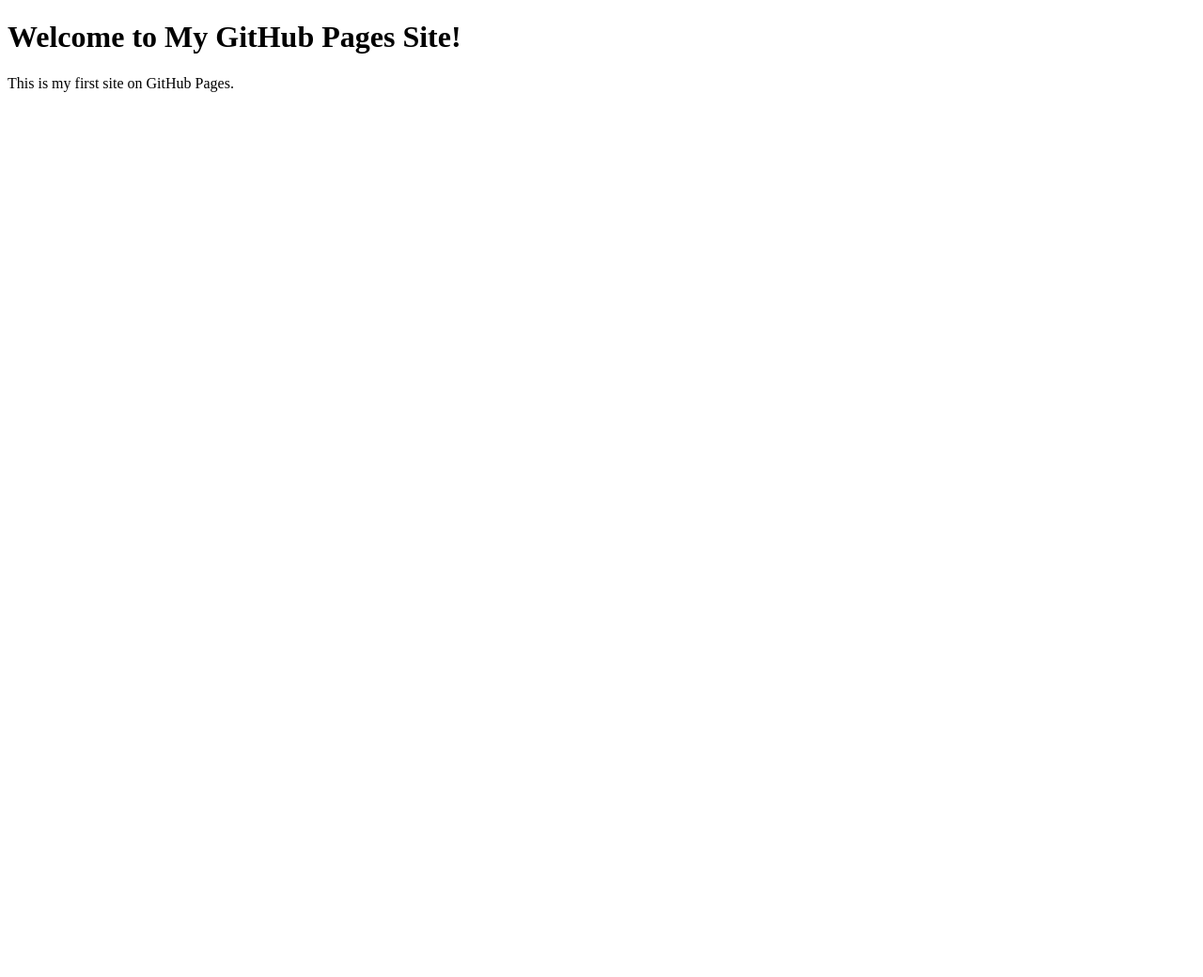
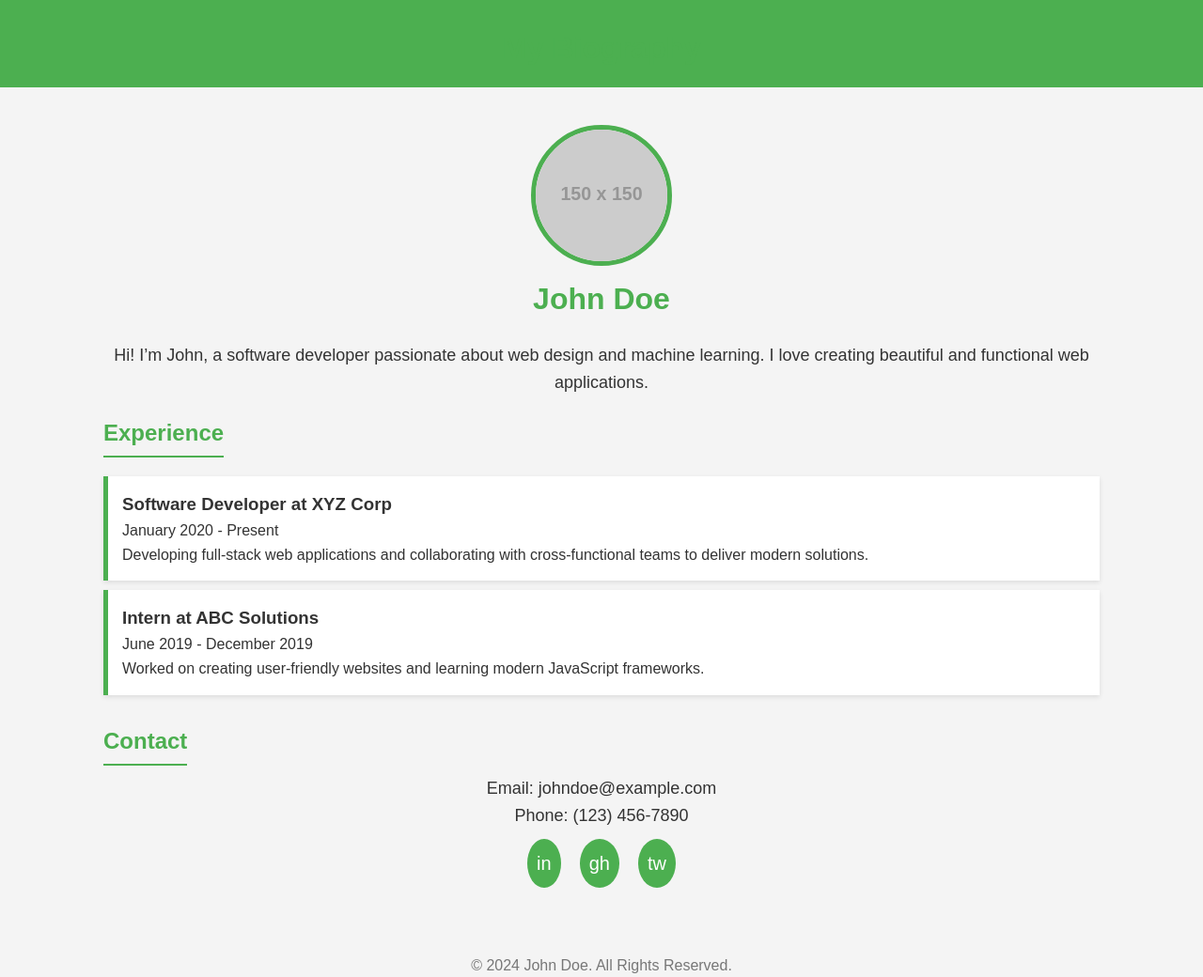
Before and after one commit to MehdiMohtavipour/mehdimohtavipour.github.io, a plain HTML site: page index.html in a window 1280 px wide. Shown: the whole page at 94% size. Before the commit the page ends 800 px from the top, so only its background shows below. Drawn offline with Linux system fonts and the light colour scheme; placeholder pictures from the web are drawn by us.

Commit message:
Update index.html

```diff
--- a/index.html
+++ b/index.html
@@ -3,10 +3,150 @@
 <head>
   <meta charset="UTF-8">
   <meta name="viewport" content="width=device-width, initial-scale=1.0">
-  <title>My GitHub Pages Site</title>
+  <title>My Biography</title>
+  <style>
+    * {
+      margin: 0;
+      padding: 0;
+      box-sizing: border-box;
+    }
+    body {
+      font-family: 'Arial', sans-serif;
+      background-color: #f4f4f4;
+      color: #333;
+      line-height: 1.6;
+    }
+    header {
+      background-color: #4CAF50;
+      color: white;
+      padding: 1rem 0;
+      text-align: center;
+    }
+    .container {
+      max-width: 1100px;
+      margin: 20px auto;
+      padding: 20px;
+    }
+    .profile-img {
+      display: block;
+      margin: 0 auto;
+      width: 150px;
+      height: 150px;
+      border-radius: 50%;
+      border: 5px solid #4CAF50;
+    }
+    h1 {
+      text-align: center;
+      margin-top: 10px;
+      color: #4CAF50;
+    }
+    .bio {
+      text-align: center;
+      margin: 20px 0;
+    }
+    .bio p {
+      font-size: 18px;
+      margin: 0 0 10px;
+    }
+    .section-title {
+      font-size: 24px;
+      color: #4CAF50;
+      margin-bottom: 10px;
+      border-bottom: 2px solid #4CAF50;
+      display: inline-block;
+      padding-bottom: 5px;
+    }
+    .experience, .contact {
+      margin-bottom: 30px;
+    }
+    .experience h3, .contact h3 {
+      color: #333;
+    }
+    ul {
+      list-style: none;
+      padding: 0;
+    }
+    ul li {
+      background-color: #fff;
+      margin: 10px 0;
+      padding: 15px;
+      border-left: 5px solid #4CAF50;
+      box-shadow: 0 2px 5px rgba(0, 0, 0, 0.1);
+    }
+    .contact-info {
+      text-align: center;
+    }
+    .contact-info p {
+      font-size: 18px;
+    }
+    .social-icons {
+      display: flex;
+      justify-content: center;
+      margin-top: 10px;
+    }
+    .social-icons a {
+      text-decoration: none;
+      color: white;
+      background-color: #4CAF50;
+      padding: 10px;
+      margin: 0 10px;
+      border-radius: 50%;
+      font-size: 20px;
+    }
+    footer {
+      text-align: center;
+      margin-top: 20px;
+      color: #777;
+    }
+  </style>
 </head>
 <body>
-  <h1>Welcome to My GitHub Pages Site!</h1>
-  <p>This is my first site on GitHub Pages.</p>
+  <header>
+    <h1>My Biography</h1>
+  </header>
+
+  <div class="container">
+    <!-- Profile Section -->
+    <img src="https://via.placeholder.com/150" alt="Profile Image" class="profile-img">
+    <h1>John Doe</h1>
+    <div class="bio">
+      <p>Hi! I’m John, a software developer passionate about web design and machine learning. I love creating beautiful and functional web applications.</p>
+    </div>
+
+    <!-- Experience Section -->
+    <section class="experience">
+      <h2 class="section-title">Experience</h2>
+      <ul>
+        <li>
+          <h3>Software Developer at XYZ Corp</h3>
+          <p>January 2020 - Present</p>
+          <p>Developing full-stack web applications and collaborating with cross-functional teams to deliver modern solutions.</p>
+        </li>
+        <li>
+          <h3>Intern at ABC Solutions</h3>
+          <p>June 2019 - December 2019</p>
+          <p>Worked on creating user-friendly websites and learning modern JavaScript frameworks.</p>
+        </li>
+      </ul>
+    </section>
+
+    <!-- Contact Section -->
+    <section class="contact">
+      <h2 class="section-title">Contact</h2>
+      <div class="contact-info">
+        <p>Email: johndoe@example.com</p>
+        <p>Phone: (123) 456-7890</p>
+      </div>
+      <div class="social-icons">
+        <a href="#" title="LinkedIn">in</a>
+        <a href="#" title="GitHub">gh</a>
+        <a href="#" title="Twitter">tw</a>
+      </div>
+    </section>
+  </div>
+
+  <footer>
+    <p>&copy; 2024 John Doe. All Rights Reserved.</p>
+  </footer>
 </body>
 </html>
```
